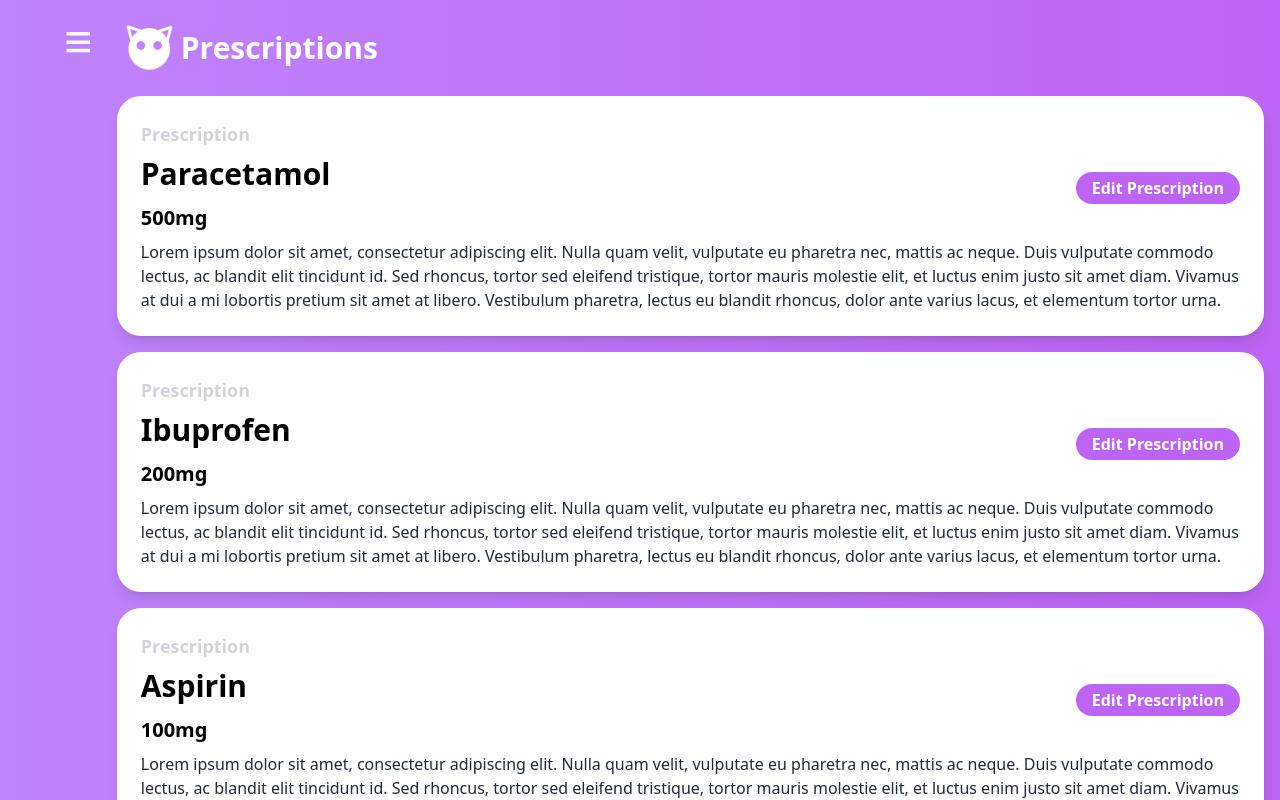
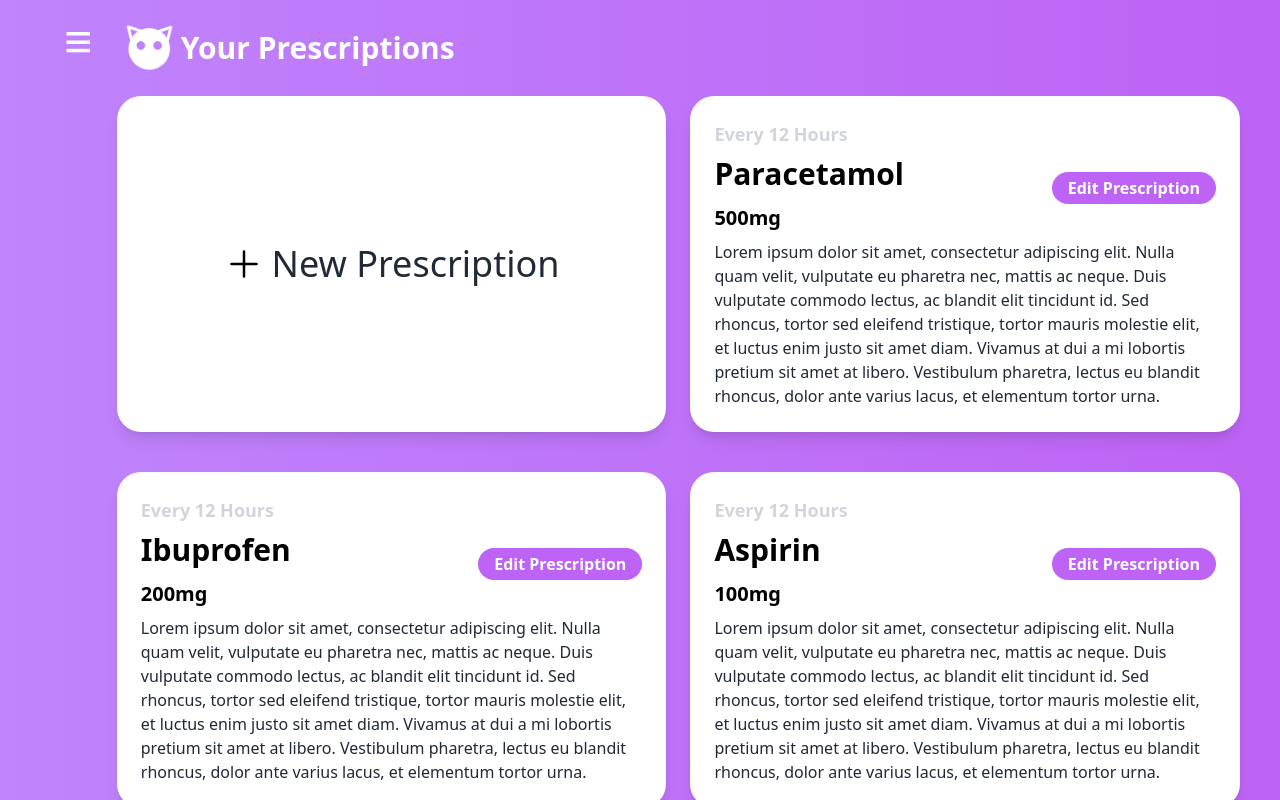
Before and after one commit to yousongsun/gdsc-hackathon-2024, a React (Vite) app in the folder frontend/: page /prescriptions in a window 1280 px wide. Shown: the top 800 px of the page. Built offline with nearby package versions, Linux system fonts and the light colour scheme.

Commit message:
chore: Refactor AllPrescriptions component and PrescriptionBanner component

```diff
--- a/frontend/src/components/AllPrescriptions.jsx
+++ b/frontend/src/components/AllPrescriptions.jsx
@@ -2,15 +2,25 @@ import React from 'react'
 import Prescription from './Prescription'
 import PrescriptionBanner from './PrescriptionBanner'
 import Icon from '../assets/icon.jpg'
+import { Link } from "react-router-dom";
 
 const AllPrescriptions = () => {
   return (
     <div className='container p-4 mx-auto'>
-      <div className='flex flex-row flex-wrap'>
-        <div className='flex items-center'>
-          <img className='w-16 h-16' src={Icon} alt="Icon" />
-          <h1 className='text-3xl text-white font-bold'>Prescriptions</h1>
+      <div className='flex items-center'>
+        <img className='w-16 h-16' src={Icon} alt="Icon" />
+        <div className='text-3xl text-white font-bold'>Your Prescriptions</div>
+      </div>
+      <div className='grid grid-cols-1 md:grid-cols-2 gap-6 pr-6'>
+        <div className='bg-white rounded-3xl shadow-lg p-6 mt-4 hover:bg-gray-50'>
+          <div className='flex items-center justify-center h-full gap-2'>
+            <svg xmlns="http://www.w3.org/2000/svg" fill="none" viewBox="0 0 24 24" strokeWidth={1.5} stroke="currentColor" className="size-10">
+              <path strokeLinecap="round" strokeLinejoin="round" d="M12 4.5v15m7.5-7.5h-15" />
+            </svg>
+            <Link to='/add-prescription' className='text-4xl text-gray-800'>New Prescription</Link>
+          </div>
         </div>
+
         <PrescriptionBanner name={'Paracetamol'} dose={'500mg'} />
         <PrescriptionBanner name={'Ibuprofen'} dose={'200mg'} />
         <PrescriptionBanner name={'Aspirin'} dose={'100mg'} />
@@ -19,6 +29,7 @@ const AllPrescriptions = () => {
         <PrescriptionBanner name={'Ciprofloxacin'} dose={'500mg'} />
         <PrescriptionBanner name={'Doxycycline'} dose={'100mg'} />
         <PrescriptionBanner name={'Metronidazole'} dose={'500mg'} />
+
       </div>
     </div>
   )
--- a/frontend/src/components/PrescriptionBanner.jsx
+++ b/frontend/src/components/PrescriptionBanner.jsx
@@ -2,9 +2,9 @@ import React from 'react'
 
 const PrescriptionBanner = ({ name, dose }) => {
   return (
-    <div>
+    <>
       <div className='bg-white rounded-3xl shadow-lg p-6 mt-4'>
-            <h2 className='text-lg text-gray-300 font-bold mb-2'>Prescription</h2>
+        <h2 className='text-lg text-gray-300 font-bold mb-2'>Every 12 Hours</h2>
         <div className='flex justify-between'>
           <h2 className='text-3xl font-bold mb-2'>{name}</h2>
           <button className='bg-primary hover:bg-purple-500 text-white font-bold py-1 px-4 rounded-3xl mt-4 '>Edit Prescription</button>
@@ -12,7 +12,7 @@ const PrescriptionBanner = ({ name, dose }) => {
         <h2 className='text-xl font-bold mb-2'>{dose}</h2>
         <p className='text-gray-800'>Lorem ipsum dolor sit amet, consectetur adipiscing elit. Nulla quam velit, vulputate eu pharetra nec, mattis ac neque. Duis vulputate commodo lectus, ac blandit elit tincidunt id. Sed rhoncus, tortor sed eleifend tristique, tortor mauris molestie elit, et luctus enim justo sit amet diam. Vivamus at dui a mi lobortis pretium sit amet at libero. Vestibulum pharetra, lectus eu blandit rhoncus, dolor ante varius lacus, et elementum tortor urna.</p>
       </div>
-    </div>
+    </>
   )
 }
 
```
Lines whose indentation alone changed are shown as unchanged.
